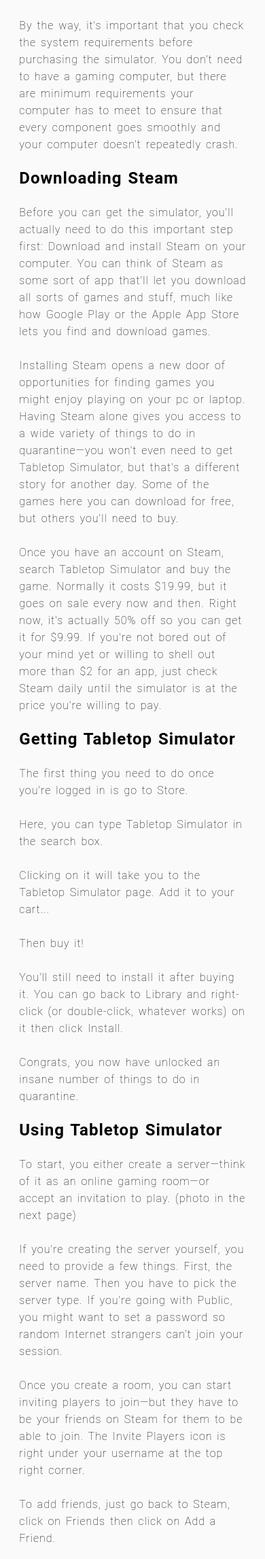
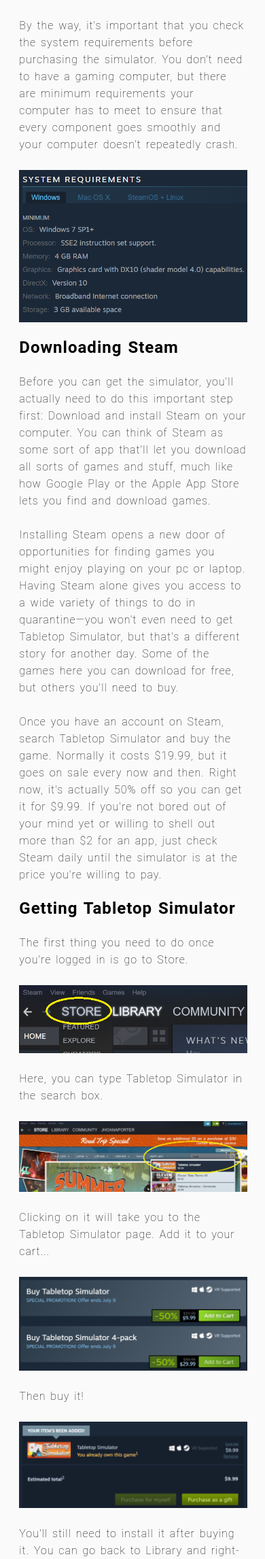
Before and after one commit to jhoporter/jporterwork, a Flask app: page /things-to-do-quarantine in a window 390 px wide. Shown: the part 2470-4763 px from the top of the page at 68% size. Run offline with Flask 2, Linux system fonts and the light colour scheme.

Commit message:
added photos to tabletop article

```diff
--- a/app/static/styles.css
+++ b/app/static/styles.css
@@ -542,6 +542,14 @@ ul.article-list > li {
   margin-left: 50px;
 }
 
+.article-image-div {
+  text-align: center;
+}
+
+.in-article-image {
+  padding-bottom: 25px;
+}
+
 .imagecontainer {
   position: relative;
   text-align: center;
@@ -701,6 +709,14 @@ ul.article-list > li {
   }
   .viewmore {
     margin-top: 10px;
+  }
+  .article-image-div {
+    width: 100%;
+  }
+  .in-article-image {
+    width: 100%;
+    height: auto;
+    padding-bottom: 25px;
   }
 }
 
--- a/app/templates/sample-tabletop.html
+++ b/app/templates/sample-tabletop.html
@@ -34,22 +34,52 @@
       <h2>How It Works</h2>
       <p>Once you have the software, all you'll really need to do after creating an account is make a room—or more accurately, a server—to play any of the available games, then invite other players to play with you. In case it's not obvious enough, every person you invite should have their own Tabletop Simulator, too.</p>
       <p>By the way, it's important that you check the system requirements before purchasing the simulator. You don't need to have a gaming computer, but there are minimum requirements your computer has to meet to ensure that every component goes smoothly and your computer doesn't repeatedly crash.</p>
+      <div class="article-image-div">
+        <img src="/static/ttop-1.png" class="in-article-image">
+      </div>
       <h2>Downloading Steam</h2>
       <p>Before you can get the simulator, you'll actually need to do this important step first: Download and install Steam on your computer. You can think of Steam as some sort of app that'll let you download all sorts of games and stuff, much like how Google Play or the Apple App Store lets you find and download games.</p>
       <p>Installing Steam opens a new door of opportunities for finding games you might enjoy playing on your pc or laptop. Having Steam alone gives you access to a wide variety of things to do in quarantine—you won't even need to get Tabletop Simulator, but that's a different story for another day. Some of the games here you can download for free, but others you'll need to buy.</p>
       <p>Once you have an account on Steam, search Tabletop Simulator and buy the game. Normally it costs $19.99, but it goes on sale every now and then. Right now, it's actually 50% off so you can get it for $9.99. If you're not bored out of your mind yet or willing to shell out more than $2 for an app, just check Steam daily until the simulator is at the price you're willing to pay.</p>
       <h2>Getting Tabletop Simulator</h2>
       <p>The first thing you need to do once you're logged in is go to Store.</p>
+      <div class="article-image-div">
+        <img src="/static/ttop-2.png" class="in-article-image">
+      </div>
       <p>Here, you can type Tabletop Simulator in the search box.</p>
+      <div class="article-image-div">
+        <img src="/static/ttop-3.png" class="in-article-image">
+      </div>
       <p>Clicking on it will take you to the Tabletop Simulator page. Add it to your cart...</p>
+      <div class="article-image-div">
+        <img src="/static/ttop-4.png" class="in-article-image">
+      </div>
       <p>Then buy it!</p>
+      <div class="article-image-div">
+        <img src="/static/ttop-5.png" class="in-article-image">
+      </div>
       <p>You'll still need to install it after buying it. You can go back to Library and right-click (or double-click, whatever works) on it then click Install.</p>
+      <div class="article-image-div">
+        <img src="/static/ttop-6.png" class="in-article-image">
+      </div>
       <p>Congrats, you now have unlocked an insane number of things to do in quarantine.</p>
       <h2>Using Tabletop Simulator</h2>
-      <p>To start, you either create a server—think of it as an online gaming room—or accept an invitation to play. (photo in the next page)</p>
+      <p>To start, you either create a server—think of it as an online gaming room—or accept an invitation to play.</p>
+      <div class="article-image-div">
+        <img src="/static/ttop-7.png" class="in-article-image">
+      </div>
       <p>If you're creating the server yourself, you need to provide a few things. First, the server name. Then you have to pick the server type. If you're going with Public, you might want to set a password so random Internet strangers can't join your session.</p>
+      <div class="article-image-div">
+        <img src="/static/ttop-8.png" class="in-article-image">
+      </div>
       <p>Once you create a room, you can start inviting players to join—but they have to be your friends on Steam for them to be able to join. The Invite Players icon is right under your username at the top right corner.</p>
+      <div class="article-image-div">
+        <img src="/static/ttop-9.png" class="in-article-image">
+      </div>
       <p>To add friends, just go back to Steam, click on Friends then click on Add a Friend.</p>
+      <div class="article-image-div">
+        <img src="/static/ttop-10.png" class="in-article-image">
+      </div>
       <p>Your friends will get a notification when they receive an invite. They can just click on that and enter the password, if any, to join the game.</p>
       <p>It sounds a little complicated and requires some effort, but once you get the hang of it, you won't run out of things to do in quarantine (for a few months, at least).</p>
       <h2>Other Things to Note</h2>
```
Also changed, not shown: app/static/ttop-1.png (added), app/static/ttop-10.png (added), app/static/ttop-2.png (added), app/static/ttop-3.png (added), app/static/ttop-3b.png (added), app/static/ttop-4.png (added), app/static/ttop-5.png (added), app/static/ttop-6.png (added), app/static/ttop-7.png (added), app/static/ttop-8.png (added), app/static/ttop-9.png (added).
